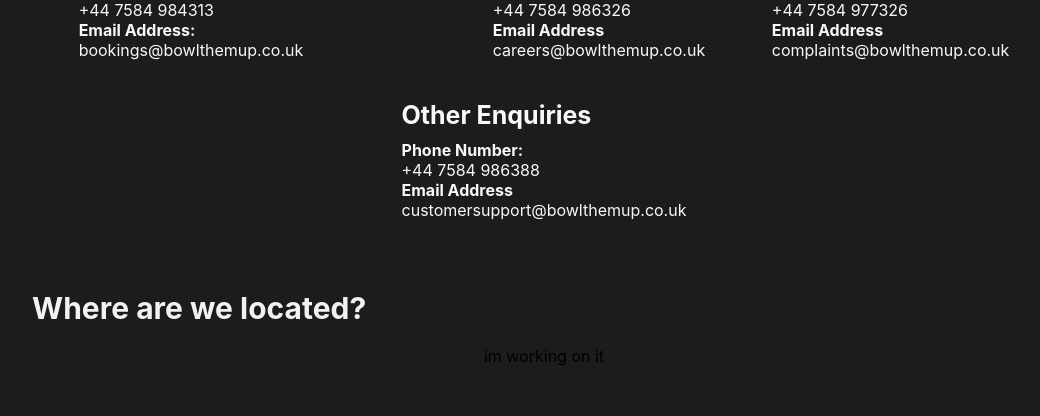
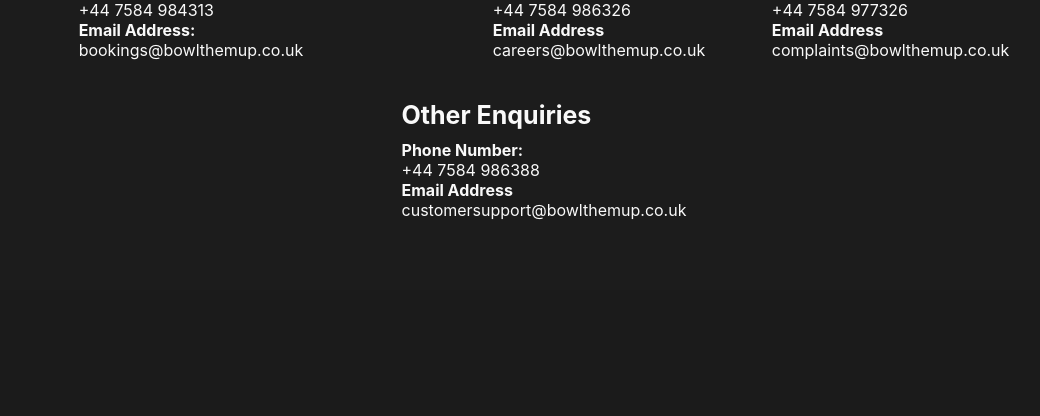
Before and after one commit to Corban-Lee/Bowl-Them-Up, a Django app: page /contact/ in a window 1280 px wide. Shown: the part 761-1177 px from the top of the page, without its empty margins (96-1136 px from the left). After the commit the page ends 981 px from the top, so only its background shows below. Run offline with Django 4.2, Linux system fonts and the light colour scheme.

Commit message:
commented unfinished work

```diff
--- a/src/Templates/contact.html
+++ b/src/Templates/contact.html
@@ -68,14 +68,14 @@
             </section>
         </div>
     </div>
-    <div class='contact-page-row'>
+    <!-- <div class='contact-page-row'> -->
         <!-- This row contains location info including address and google map iframe -->
-        <h1>Where are we located?</h1>
+        <!-- <h1>Where are we located?</h1>
         <div class='contact-page-row-internal'>
             im working on it
 
         </div>
-    </div>
+    </div> -->
 </div>
 
 
```
